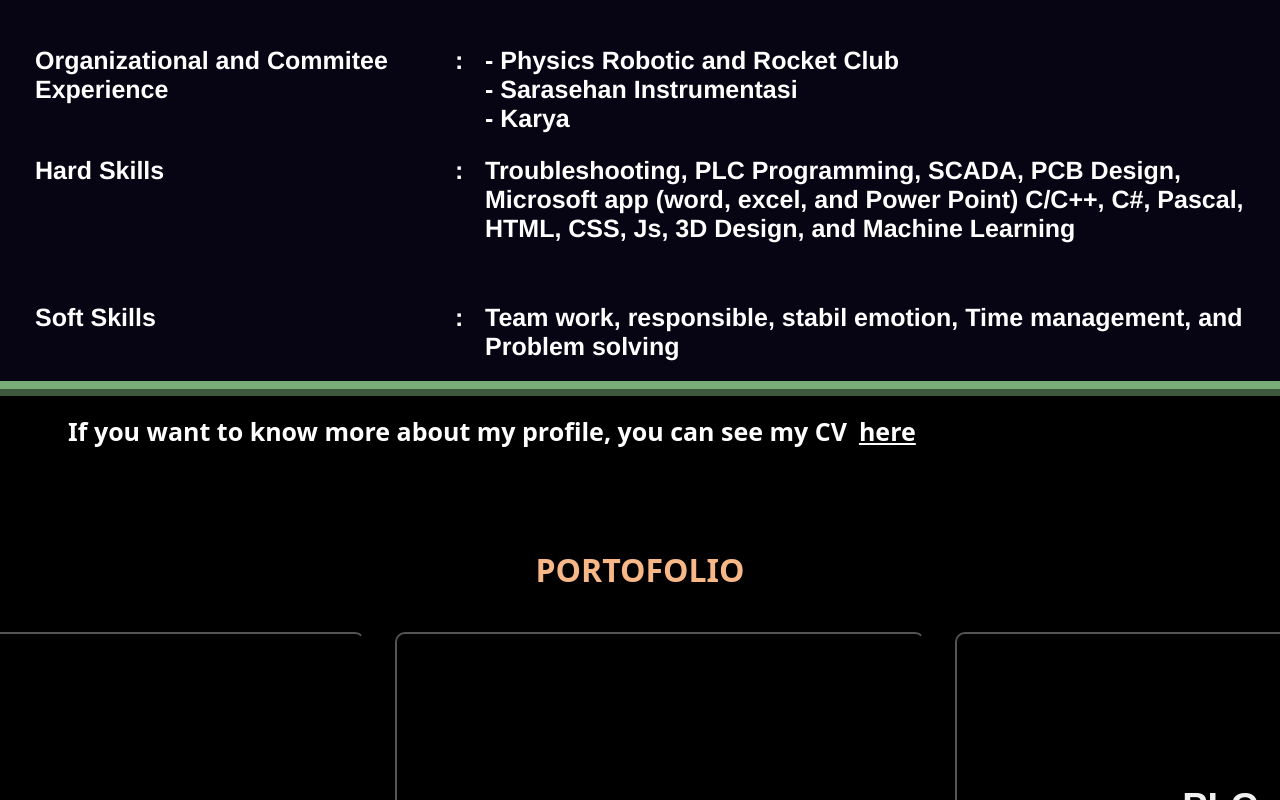
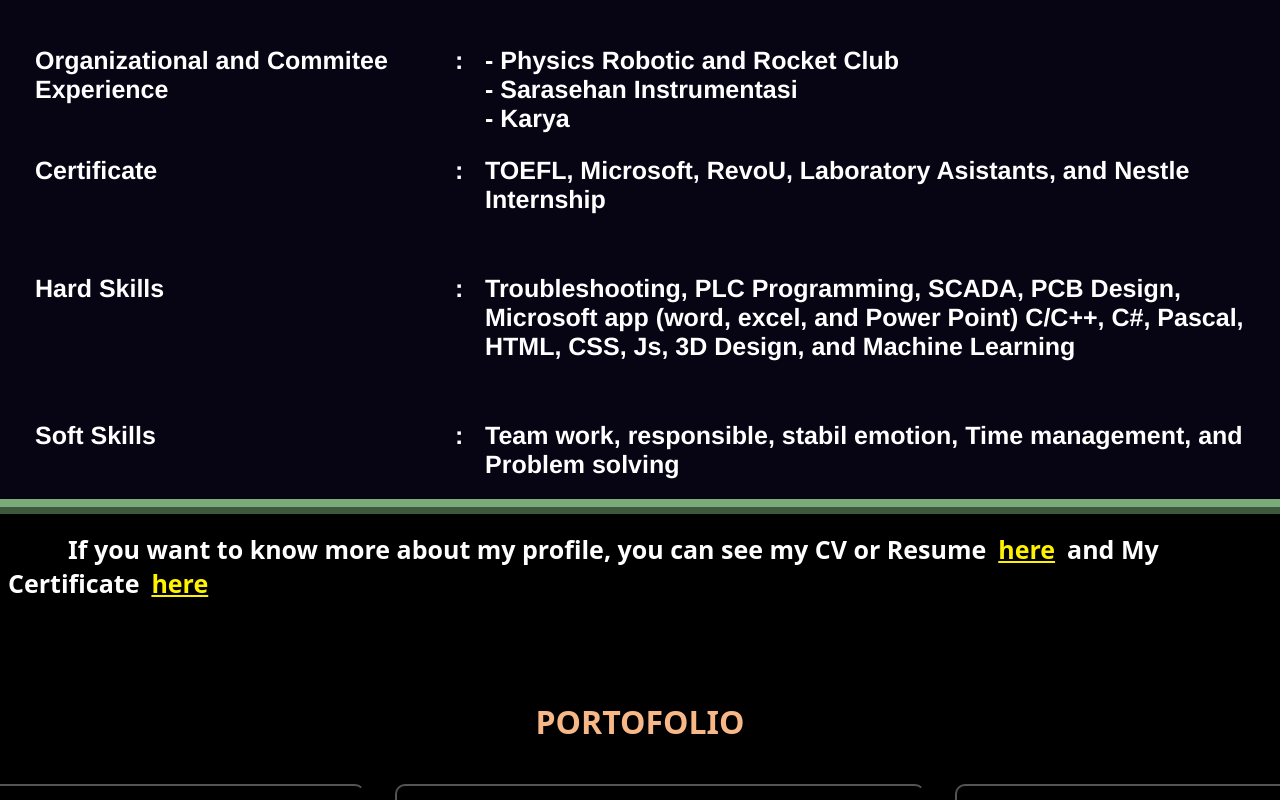
Before and after one commit to farel-9796/Portofolio.github.io, a plain HTML site: page porto.html in a window 1280 px wide. Shown: the part 1997-2797 px from the top of the page. Drawn offline with Linux system fonts and the light colour scheme; a small style sheet from the web is missing.

Commit message:
Update Final

```diff
--- a/css/index.css
+++ b/css/index.css
@@ -128,6 +128,15 @@ body{
 }
 
 #Htextp3{
+  font-size: 25px;
+  border-radius: 10px;
+  margin-left: 8px;
+  color: rgb(255, 242, 0);
+  font-weight: bold;
+  font-family:system-ui, -apple-system, BlinkMacSystemFont, 'Segoe UI', Roboto, Oxygen, Ubuntu, Cantarell, 'Open Sans', 'Helvetica Neue', sans-serif
+}
+
+#Htextp4{
   font-size: 25px;
   border-radius: 10px;
   margin-left: 8px;
--- a/porto.html
+++ b/porto.html
@@ -47,7 +47,7 @@
         </li>
         <ul id="desc">
             <li id="Htext3">Hi, I'm <br> Muchammad Farel Rizky Sundawa</li>
-            <li class="Htext4">AN ELECTRONIC DESIGN<br>ENTHUSIAST AND LIKE TO<br>EXPLORE EVERY DESIGN MATERIAL.</li>
+            <li class="Htext4">AN ELECTRONIC, PROGRAMMING,<br>DESIGN ENTHUSIAST AND LIKE TO<br>EXPLORE NEW THINGS.</li>
         </ul>
     </div>
     <div id="data">
@@ -61,6 +61,9 @@
             <a id="Htextp">Organizational and Commitee Experience</a>
             <a id="Htextp">:</a>
             <a id="Htextp">- Physics Robotic and Rocket Club<br>- Sarasehan Instrumentasi<br>- Karya</a>
+            <a id="Htextp">Certificate</a>
+            <a id="Htextp">:</a>
+            <a id="Htextp">TOEFL, Microsoft, RevoU, Laboratory Asistants, and Nestle Internship</a>
             <a id="Htextp">Hard Skills</a>
             <a id="Htextp">:</a>
             <a id="Htextp">Troubleshooting, PLC Programming, SCADA, PCB Design, Microsoft app (word, excel, and Power Point) C/C++, C#, Pascal, HTML, CSS, Js, 3D Design, and Machine Learning</a>
@@ -69,8 +72,10 @@
             <a id="Htextp">Team work, responsible, stabil emotion, Time management, and Problem solving</a>
         </ul>
     </div>
-    <a id="Htextp2">If you want to know more about my profile, you can see my CV</a>
-    <a id="Htextp3" href="">here</a>
+    <a id="Htextp2">If you want to know more about my profile, you can see my CV or Resume</a>
+    <a id="Htextp3" href="https://drive.google.com/file/d/1mUpn9mUPdoSIOIw5MrK4ul4WeaUaHXcf/view?usp=sharing" target="_blank">here</a>
+    <a id="Htextp4">and My Certificate</a>
+    <a id="Htextp3" href="https://drive.google.com/file/d/1uTGJlj4oVC-LBqZtwR0bJtG7f-pyXwBo/view?usp=sharing" target="_blank">here</a>
     <h1 id="portofolio">PORTOFOLIO</h1>
     <div id="block">
         <ul id="ulBlock">
```
